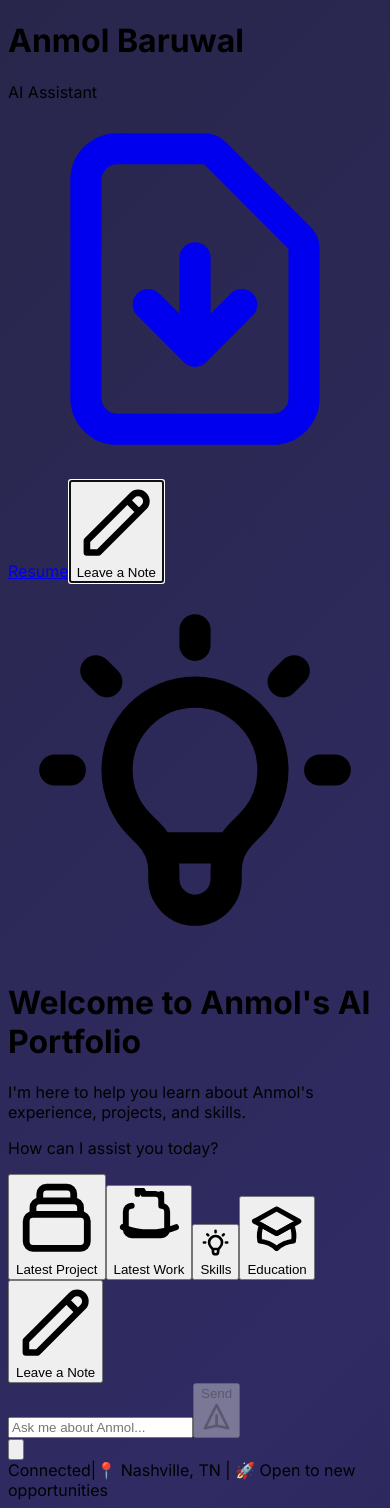
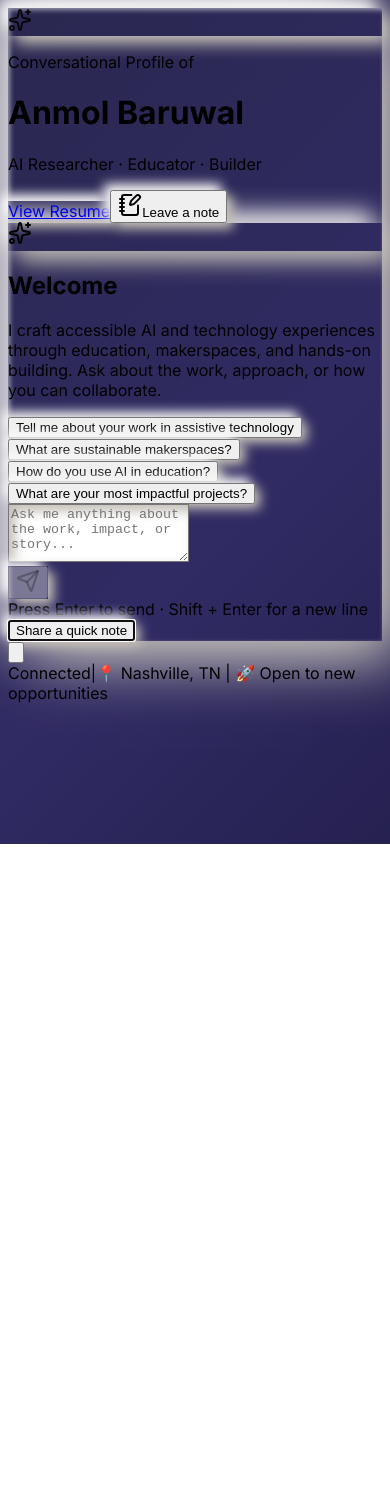
Before and after one commit to Anmolbaral/PersonalWebsite-Anmol, a React (Vite) app in the folder frontend/: page / in a window 390 px wide. After the commit the page ends 844 px from the top, so only its background shows below. Built offline with nearby package versions, Linux system fonts and the light colour scheme.

Commit message:
Updated UI

```diff
--- a/frontend/src/components/ChatWindow.tsx
+++ b/frontend/src/components/ChatWindow.tsx
@@ -1,4 +1,5 @@
-import React, { useState, useRef, useEffect } from 'react';
+import React, { useEffect, useRef, useState } from 'react';
+import { Send, Sparkles, NotebookPen } from 'lucide-react';
 import MessageBubble from './MessageBubble';
 import LeaveNote from './LeaveNote';
 import type { Message } from '../types';
@@ -9,31 +10,47 @@ interface ChatWindowProps {
   onSendMessage: (message: string) => void;
 }
 
+const quick_prompts = [
+  "Tell me about your work in assistive technology",
+  "What are sustainable makerspaces?",
+  "How do you use AI in education?",
+  "What are your most impactful projects?",
+];
+
+const HammerAnimation: React.FC = () => (
+  <div className="flex items-center gap-3 h-16 relative">
+    <div className="text-4xl animate-worker-bounce">👷</div>
+    <div className="relative animate-hammer-swing origin-left">
+      <div className="text-3xl">🔨</div>
+    </div>
+    <div className="absolute left-16 top-4">
+      <div className="text-xl animate-spark-1">✨</div>
+      <div className="text-lg animate-spark-2 absolute left-2 -top-1">💥</div>
+      <div className="text-sm animate-spark-3 absolute -left-1 top-1">⚡</div>
+    </div>
+  </div>
+);
+
 const ChatWindow: React.FC<ChatWindowProps> = ({ messages, isLoading, onSendMessage }) => {
   const [inputValue, setInputValue] = useState('');
   const [isLeaveNoteOpen, setIsLeaveNoteOpen] = useState(false);
   const messagesEndRef = useRef<HTMLDivElement>(null);
   const leaveNoteButtonRef = useRef<HTMLButtonElement>(null);
+  const inputRef = useRef<HTMLTextAreaElement>(null);
 
-  // Auto-scroll to bottom when new messages arrive
-  // Debounced to avoid excessive scrolling during streaming
   const scroll_to_bottom = () => {
     messagesEndRef.current?.scrollIntoView({ behavior: 'smooth' });
   };
 
   useEffect(() => {
-    // Only scroll if there are messages
-    if (messages.length > 0) {
-      // Use requestAnimationFrame for better performance
+    if (messages.length > 0 || isLoading) {
       const timeoutId = setTimeout(() => {
         scroll_to_bottom();
-      }, 100); // Small delay to batch rapid updates during streaming
-
+      }, 100);
       return () => clearTimeout(timeoutId);
     }
-  }, [messages]);
+  }, [messages, isLoading]);
 
-  // Handle chat form submission
   const handle_submit = (e: React.FormEvent) => {
     e.preventDefault();
     if (inputValue.trim() && !isLoading) {
@@ -42,169 +59,238 @@ const ChatWindow: React.FC<ChatWindowProps> = ({ messages, isLoading, onSendMess
     }
   };
 
-  // Handle Enter key to send message
-  const handle_key_press = (e: React.KeyboardEvent) => {
+  const handle_key_down = (e: React.KeyboardEvent<HTMLTextAreaElement>) => {
     if (e.key === 'Enter' && !e.shiftKey) {
       e.preventDefault();
       handle_submit(e);
     }
   };
 
+  const handle_prompt_click = (prompt: string) => {
+    setInputValue(prompt);
+    inputRef.current?.focus();
+  };
+
   return (
-    <div className="relative">
-      <div className="w-full max-w-10xl h-[95vh] max-h-[900px] bg-[var(--chat-bg)] backdrop-blur-xl border border-[var(--border-color)] rounded-2xl shadow-2xl flex flex-col overflow-hidden transition-colors duration-500 mb-20">
-        {/* Hanging line effect */}
-        <div className="absolute bottom-[-20px] left-1/2 transform -translate-x-1/2 w-px h-5 bg-gradient-to-b from-[var(--border-color)] to-transparent"></div>
-
-        {/* Header */}
-        <div className="flex-shrink-0 p-10 border-b border-[var(--border-color)] flex items-center justify-between">
-          <div className="flex items-center space-x-4">
-            <div className="w-4 h-4 bg-green-400 rounded-full animate-pulse"></div>
-            <h1 className="text-[var(--text-primary)] font-semibold text-xl">Anmol Baruwal</h1>
-            <span className="text-[var(--text-secondary)] text-base">AI Assistant</span>
+    <div className="relative w-full">
+      <div
+        className="w-full max-w-6xl mx-auto min-h-[82vh] bg-[#e7e3dc] rounded-3xl flex flex-col overflow-hidden relative"
+        style={{
+          boxShadow: `
+            20px 20px 60px #c3beb6,
+            -20px -20px 60px #ffffff,
+            inset 2px 2px 5px rgba(255, 255, 255, 0.55),
+            inset -2px -2px 5px rgba(0, 0, 0, 0.04)
+          `,
+        }}
+      >
+        <div className="px-8 py-6 border-b border-[#d3cec6] relative z-10 bg-[#e7e3dc]/95 backdrop-blur">
+          <div className="flex items-center justify-between flex-wrap gap-4">
+            <div className="flex items-center gap-4">
+              <div
+                className="w-12 h-12 rounded-2xl bg-[#e7e3dc] flex items-center justify-center"
+                style={{
+                  boxShadow: `
+                    8px 8px 16px #c3beb6,
+                    -8px -8px 16px #ffffff
+                  `,
+                }}
+              >
+                <Sparkles className="w-6 h-6 text-stone-700 animate-pulse-subtle" />
               </div>
-          <div className="flex pl-20 items-center space-x-4">
+              <div>
+                <p className="text-base text-stone-500">Conversational Profile of</p>
+                <h1 className="text-xl md:text-2xl font-semibold text-stone-800">Anmol Baruwal</h1>
+                <p className="text-sm text-stone-500">AI Researcher · Educator · Builder</p>
+              </div>
+            </div>
+            <div className="flex items-center gap-3 flex-wrap">
               <a
                 href="/api/resume"
                 target="_blank"
                 rel="noopener noreferrer"
-              className="bg-blue-500 hover:bg-blue-600 text-white px-5 py-3 rounded-lg text-base font-medium transition-all duration-200 flex items-center space-x-2 focus:outline-none focus:ring-2 focus:ring-blue-500 focus:ring-offset-2"
+                className="text-sm font-medium text-stone-700 px-4 py-3 rounded-xl bg-[#e7e3dc] transition-all"
+                style={{
+                  boxShadow: `
+                    6px 6px 12px #c3beb6,
+                    -6px -6px 12px #ffffff
+                  `,
+                }}
               >
-              <svg className="w-5 h-5" fill="none" stroke="currentColor" viewBox="0 0 24 24">
-                <path strokeLinecap="round" strokeLinejoin="round" strokeWidth={2} d="M12 10v6m0 0l-3-3m3 3l3-3m2 8H7a2 2 0 01-2-2V5a2 2 0 012-2h5.586a1 1 0 01.707.293l5.414 5.414a1 1 0 01.293.707V19a2 2 0 01-2 2z" />
-              </svg>
-              <span>Resume</span>
+                View Resume
               </a>
               <button
-              ref={leaveNoteButtonRef}
                 onClick={() => setIsLeaveNoteOpen(true)}
-              className="bg-gradient-to-r from-pink-500 to-orange-500 hover:from-pink-600 hover:to-orange-600 text-white px-5 py-3 rounded-lg text-base font-medium transition-all duration-200 flex items-center space-x-2 focus:outline-none focus:ring-2 focus:ring-pink-500 focus:ring-offset-2"
+                className="flex items-center gap-2 text-sm font-medium text-stone-700 px-4 py-3 rounded-xl bg-[#e7e3dc] transition-all"
+                style={{
+                  boxShadow: `
+                    6px 6px 12px #c3beb6,
+                    -6px -6px 12px #ffffff
+                  `,
+                }}
               >
-              <svg className="w-5 h-5" fill="none" stroke="currentColor" viewBox="0 0 24 24">
-                <path strokeLinecap="round" strokeLinejoin="round" strokeWidth={2} d="M15.232 5.232l3.536 3.536m-2.036-5.036a2.5 2.5 0 113.536 3.536L6.5 21.036H3v-3.572L16.732 3.732z" />
-              </svg>
-              <span>Leave a Note</span>
+                <NotebookPen className="w-4 h-4" />
+                Leave a note
               </button>
             </div>
           </div>
-
-      {/* Messages Area */}
-      <div className="flex-grow p-8 overflow-y-auto space-y-8">
-        {messages.length === 0 ? (
-          <div className="text-center text-[var(--text-secondary)] mt-8">
-            {/* Jarvis-like symbol */}
-            <div className="mb-6">
-              <div className="inline-flex items-center justify-center w-20 h-20 bg-gradient-to-r from-blue-500 to-purple-600 rounded-full shadow-lg mb-4">
-                <svg className="w-10 h-10 text-white" fill="none" stroke="currentColor" viewBox="0 0 24 24">
-                  <path strokeLinecap="round" strokeLinejoin="round" strokeWidth={2} d="M9.663 17h4.673M12 3v1m6.364 1.636l-.707.707M21 12h-1M4 12H3m3.343-5.657l-.707-.707m2.828 9.9a5 5 0 117.072 0l-.548.547A3.374 3.374 0 0014 18.469V19a2 2 0 11-4 0v-.531c0-.895-.356-1.754-.988-2.386l-.548-.547z" />
-                </svg>
-              </div>
-              <div className="animate-pulse">
-                <div className="w-2 h-2 bg-blue-400 rounded-full inline-block mx-1"></div>
-                <div className="w-2 h-2 bg-purple-400 rounded-full inline-block mx-1"></div>
-                <div className="w-2 h-2 bg-pink-400 rounded-full inline-block mx-1"></div>
-              </div>
         </div>
 
-            {/* Welcome message */}
-            <div className="mb-8">
-              <h1 className="text-3xl font-bold text-[var(--text-primary)] mb-4 bg-gradient-to-r from-blue-400 to-purple-400 bg-clip-text text-transparent">
-                Welcome to Anmol's AI Portfolio
-              </h1>
-              <p className="text-base mb-2 text-[var(--text-secondary)]">I'm here to help you learn about Anmol's experience, projects, and skills.</p>
-              <p className="text-sm text-[var(--text-secondary)]">How can I assist you today?</p>
+        <div className="flex-1 overflow-y-auto px-6 md:px-8 py-8 space-y-6 relative z-10 bg-[#e7e3dc]">
+          {messages.length === 0 ? (
+            <div className="h-full flex flex-col items-center justify-center text-center space-y-6 px-4">
+              <div
+                className="w-20 h-20 rounded-full bg-[#e7e3dc] flex items-center justify-center relative"
+                style={{
+                  boxShadow: `
+                    10px 10px 24px #c3beb6,
+                    -10px -10px 24px #ffffff
+                  `,
+                }}
+              >
+                <Sparkles className="w-10 h-10 text-stone-600 animate-float" />
               </div>
-            <div className="flex flex-wrap justify-center gap-4">
+              <div className="space-y-2 max-w-2xl">
+                <h2 className="text-2xl font-semibold text-stone-800">Welcome</h2>
+                <p className="text-stone-600 leading-relaxed">
+                  I craft accessible AI and technology experiences through education, makerspaces, and hands-on building.
+                  Ask about the work, approach, or how you can collaborate.
+                </p>
+              </div>
+              <div className="flex flex-wrap gap-2 justify-center max-w-3xl">
+                {quick_prompts.map((prompt) => (
                   <button
-                onClick={() => onSendMessage("Tell me about your latest project")}
-                className="bg-green-500 hover:bg-green-600 text-white px-5 py-3 rounded-lg text-base font-medium transition-all duration-200 flex items-center space-x-2 focus:outline-none focus:ring-2 focus:ring-green-500 focus:ring-offset-2"
+                    key={prompt}
+                    type="button"
+                    onClick={() => handle_prompt_click(prompt)}
+                    className="px-4 py-2 text-sm bg-[#e7e3dc] text-stone-700 rounded-lg transition-all hover:scale-[1.02]"
+                    style={{
+                      boxShadow: `
+                        5px 5px 12px #c3beb6,
+                        -5px -5px 12px #ffffff
+                      `,
+                    }}
+                    onMouseDown={(e) => {
+                      e.currentTarget.style.boxShadow = 'inset 5px 5px 12px #c3beb6, inset -5px -5px 12px #ffffff';
+                    }}
+                    onMouseUp={(e) => {
+                      e.currentTarget.style.boxShadow = '5px 5px 12px #c3beb6, -5px -5px 12px #ffffff';
+                    }}
+                    onMouseLeave={(e) => {
+                      e.currentTarget.style.boxShadow = '5px 5px 12px #c3beb6, -5px -5px 12px #ffffff';
+                    }}
                   >
-                <svg className="w-5 h-5" fill="none" stroke="currentColor" viewBox="0 0 24 24">
-                  <path strokeLinecap="round" strokeLinejoin="round" strokeWidth={2} d="M19 11H5m14 0a2 2 0 012 2v6a2 2 0 01-2 2H5a2 2 0 01-2-2v-6a2 2 0 012-2m14 0V9a2 2 0 00-2-2M5 11V9a2 2 0 012-2m0 0V5a2 2 0 012-2h6a2 2 0 012 2v2M7 7h10" />
-                </svg>
-                <span>Latest Project</span>
+                    {prompt}
                   </button>
-              <button
-                onClick={() => onSendMessage("Tell me about your latest work experience")}
-                className="bg-purple-500 hover:bg-purple-600 text-white px-5 py-3 rounded-lg text-base font-medium transition-all duration-200 flex items-center space-x-2 focus:outline-none focus:ring-2 focus:ring-purple-500 focus:ring-offset-2"
-              >
-                <svg className="w-5 h-5" fill="none" stroke="currentColor" viewBox="0 0 24 24">
-                  <path strokeLinecap="round" strokeLinejoin="round" strokeWidth={2} d="M21 13.255A23.931 23.931 0 0112 15c-3.183 0-6.22-.62-9-1.745M16 6V4a2 2 0 00-2-2h-4a2 2 0 00-2-2v2m8 0V6a2 2 0 012 2v6a2 2 0 01-2 2H6a2 2 0 01-2-2V8a2 2 0 012-2V6" />
-                </svg>
-                <span>Latest Work</span>
-              </button>
-              <button
-                onClick={() => onSendMessage("What are your skills?")}
-                className="bg-orange-500 hover:bg-orange-600 text-white px-5 py-3 rounded-lg text-base font-medium transition-all duration-200 flex items-center space-x-2 focus:outline-none focus:ring-2 focus:ring-orange-500 focus:ring-offset-2"
-              >
-                <svg className="w-5 h-5" fill="none" stroke="currentColor" viewBox="0 0 24 24">
-                  <path strokeLinecap="round" strokeLinejoin="round" strokeWidth={2} d="M9.663 17h4.673M12 3v1m6.364 1.636l-.707.707M21 12h-1M4 12H3m3.343-5.657l-.707-.707m2.828 9.9a5 5 0 117.072 0l-.548.547A3.374 3.374 0 0014 18.469V19a2 2 0 11-4 0v-.531c0-.895-.356-1.754-.988-2.386l-.548-.547z" />
-                </svg>
-                <span>Skills</span>
-              </button>
-              <button
-                onClick={() => onSendMessage("Tell me about your education")}
-                className="bg-indigo-500 hover:bg-indigo-600 text-white px-5 py-3 rounded-lg text-base font-medium transition-all duration-200 flex items-center space-x-2 focus:outline-none focus:ring-2 focus:ring-indigo-500 focus:ring-offset-2"
-              >
-                <svg className="w-5 h-5" fill="none" stroke="currentColor" viewBox="0 0 24 24">
-                  <path strokeLinecap="round" strokeLinejoin="round" strokeWidth={2} d="M12 14l9-5-9-5-9 5 9 5z" />
-                  <path strokeLinecap="round" strokeLinejoin="round" strokeWidth={2} d="M12 14l6.16-3.422a12.083 12.083 0 01.665 6.479A11.952 11.952 0 0012 20.055a11.952 11.952 0 00-6.824-2.998 12.078 12.078 0 01.665-6.479L12 14z" />
-                </svg>
-                <span>Education</span>
-              </button>
-              <button
-                onClick={() => setIsLeaveNoteOpen(true)}
-                className="bg-gradient-to-r from-pink-500 to-orange-500 hover:from-pink-600 hover:to-orange-600 text-white px-5 py-3 rounded-lg text-base font-medium transition-all duration-200 flex items-center space-x-2 focus:outline-none focus:ring-2 focus:ring-pink-500 focus:ring-offset-2"
-              >
-                <svg className="w-5 h-5" fill="none" stroke="currentColor" viewBox="0 0 24 24">
-                  <path strokeLinecap="round" strokeLinejoin="round" strokeWidth={2} d="M15.232 5.232l3.536 3.536m-2.036-5.036a2.5 2.5 0 113.536 3.536L6.5 21.036H3v-3.572L16.732 3.732z" />
-                </svg>
-                <span>Leave a Note</span>
-              </button>
+                ))}
               </div>
             </div>
           ) : (
-          messages.map((message) => (
+            <>
+              {messages.map((message) => (
                 <MessageBubble key={message.id} message={message} />
-          ))
+              ))}
+              {isLoading && (
+                <div className="flex justify-start animate-slide-in">
+                  <div
+                    className="bg-[#e7e3dc] rounded-2xl px-5 py-4"
+                    style={{
+                      boxShadow: '6px 6px 12px #c3beb6, -6px -6px 12px #ffffff',
+                    }}
+                  >
+                    <div className="flex gap-3 items-center">
+                      <HammerAnimation />
+                      <span className="text-xs text-stone-600 font-medium">crafting response...</span>
+                    </div>
+                  </div>
+                </div>
               )}
-        {isLoading && (
-          <div className="flex items-center space-x-2">
-            <div className="w-2 h-2 bg-[var(--text-secondary)] rounded-full animate-bounce"></div>
-            <div className="w-2 h-2 bg-[var(--text-secondary)] rounded-full animate-bounce" style={{ animationDelay: '0.1s' }}></div>
-            <div className="w-2 h-2 bg-[var(--text-secondary)] rounded-full animate-bounce" style={{ animationDelay: '0.2s' }}></div>
-          </div>
+            </>
           )}
           <div ref={messagesEndRef} />
         </div>
 
-      {/* Input Area */}
-      <div className="flex-shrink-0 p-6 border-t border-[var(--border-color)]">
-        <form onSubmit={handle_submit} className="flex space-x-4">
-          <input
-            type="text"
+        <div className="px-6 md:px-8 py-6 border-t border-[#d3cec6] bg-[#e7e3dc] relative z-10">
+          <form onSubmit={handle_submit} className="flex flex-col gap-3">
+            <div className="flex gap-3 items-end">
+              <div className="flex-1 relative">
+                <textarea
+                  ref={inputRef}
                   value={inputValue}
                   onChange={(e) => setInputValue(e.target.value)}
-            onKeyPress={handle_key_press}
-            placeholder="Ask me about Anmol..."
-            disabled={isLoading}
-            className="flex-1 bg-[var(--input-bg)] text-[var(--text-primary)] placeholder-[var(--text-secondary)] border border-[var(--border-color)] rounded-xl px-5 py-4 focus:outline-none focus:ring-2 focus:ring-blue-500 focus:border-transparent backdrop-blur-sm transition-all duration-200 text-base"
+                  onKeyDown={handle_key_down}
+                  placeholder="Ask me anything about the work, impact, or story..."
+                  rows={1}
+                  className="w-full px-4 py-3 bg-[#e7e3dc] border-none rounded-xl resize-none focus:outline-none transition-all text-stone-800 placeholder-stone-400"
+                  style={{
+                    maxHeight: '140px',
+                    minHeight: '52px',
+                    boxShadow: 'inset 6px 6px 12px #c3beb6, inset -6px -6px 12px #ffffff',
+                  }}
+                  onFocus={(e) => {
+                    e.currentTarget.style.boxShadow = 'inset 7px 7px 14px #c3beb6, inset -7px -7px 14px #ffffff';
+                  }}
+                  onBlur={(e) => {
+                    e.currentTarget.style.boxShadow = 'inset 6px 6px 12px #c3beb6, inset -6px -6px 12px #ffffff';
+                  }}
                 />
+              </div>
               <button
                 type="submit"
                 disabled={isLoading || !inputValue.trim()}
-            className="bg-blue-500 hover:bg-blue-600 disabled:bg-gray-500 disabled:cursor-not-allowed text-white px-7 py-4 rounded-xl font-medium transition-all duration-200 flex items-center space-x-2 text-base focus:outline-none focus:ring-2 focus:ring-blue-500 focus:ring-offset-2"
+                className="px-5 py-3 bg-[#e7e3dc] text-stone-700 rounded-xl disabled:opacity-40 disabled:cursor-not-allowed transition-all flex items-center justify-center min-w-[52px] h-[52px] group"
+                style={{
+                  boxShadow: '6px 6px 12px #c3beb6, -6px -6px 12px #ffffff',
+                }}
+                onMouseDown={(e) => {
+                  if (!e.currentTarget.disabled) {
+                    e.currentTarget.style.boxShadow = 'inset 6px 6px 12px #c3beb6, inset -6px -6px 12px #ffffff';
+                  }
+                }}
+                onMouseUp={(e) => {
+                  if (!e.currentTarget.disabled) {
+                    e.currentTarget.style.boxShadow = '6px 6px 12px #c3beb6, -6px -6px 12px #ffffff';
+                  }
+                }}
+                onMouseLeave={(e) => {
+                  if (!e.currentTarget.disabled) {
+                    e.currentTarget.style.boxShadow = '6px 6px 12px #c3beb6, -6px -6px 12px #ffffff';
+                  }
+                }}
               >
-            <span>Send</span>
-            <svg className="w-5 h-5" fill="none" stroke="currentColor" viewBox="0 0 24 24">
-              <path strokeLinecap="round" strokeLinejoin="round" strokeWidth={2} d="M12 19l9 2-9-18-9 18 9-2zm0 0v-8" />
-            </svg>
+                <Send className="w-5 h-5 group-hover:translate-x-0.5 group-hover:-translate-y-0.5 transition-transform" />
               </button>
+            </div>
+            <div className="flex items-center justify-between text-xs text-stone-500">
+              <span>Press Enter to send · Shift + Enter for a new line</span>
+              <button
+                type="button"
+                ref={leaveNoteButtonRef}
+                onClick={() => setIsLeaveNoteOpen(true)}
+                className="px-4 py-2 rounded-lg text-stone-700 bg-[#e7e3dc] transition-all"
+                style={{
+                  boxShadow: `
+                    5px 5px 12px #c3beb6,
+                    -5px -5px 12px #ffffff
+                  `,
+                }}
+                onMouseDown={(e) => {
+                  e.currentTarget.style.boxShadow = 'inset 5px 5px 12px #c3beb6, inset -5px -5px 12px #ffffff';
+                }}
+                onMouseUp={(e) => {
+                  e.currentTarget.style.boxShadow = '5px 5px 12px #c3beb6, -5px -5px 12px #ffffff';
+                }}
+                onMouseLeave={(e) => {
+                  e.currentTarget.style.boxShadow = '5px 5px 12px #c3beb6, -5px -5px 12px #ffffff';
+                }}
+              >
+                Share a quick note
+              </button>
+            </div>
           </form>
         </div>
       </div>
 
-      {/* Leave Note Modal */}
       <LeaveNote
         isOpen={isLeaveNoteOpen}
         onClose={() => setIsLeaveNoteOpen(false)}
--- a/frontend/src/index.css
+++ b/frontend/src/index.css
@@ -1,3 +1,4 @@
+/* Tailwind CSS directives - processed at build time */
 @tailwind base;
 @tailwind components;
 @tailwind utilities;
@@ -73,3 +74,163 @@ body {
 ::-webkit-scrollbar-thumb:hover {
     background: rgba(255, 255, 255, 0.5);
 }
+
+@keyframes fadeIn-soft {
+    from {
+        opacity: 0;
+        transform: translateY(10px);
+    }
+    to {
+        opacity: 1;
+        transform: translateY(0);
+    }
+}
+
+@keyframes slideIn-up {
+    from {
+        opacity: 0;
+        transform: translateY(15px) scale(0.96);
+    }
+    to {
+        opacity: 1;
+        transform: translateY(0) scale(1);
+    }
+}
+
+@keyframes float {
+    0%, 100% {
+        transform: translateY(0);
+    }
+    50% {
+        transform: translateY(-8px);
+    }
+}
+
+@keyframes pulse-subtle {
+    0%, 100% {
+        opacity: 1;
+    }
+    50% {
+        opacity: 0.7;
+    }
+}
+
+@keyframes hammer-swing {
+    0% {
+        transform: rotate(0deg) translateX(0);
+    }
+    15% {
+        transform: rotate(-20deg) translateX(-4px);
+    }
+    25% {
+        transform: rotate(-100deg) translateX(8px);
+    }
+    30% {
+        transform: rotate(-105deg) translateX(8px);
+    }
+    35% {
+        transform: rotate(-100deg) translateX(8px);
+    }
+    100% {
+        transform: rotate(0deg) translateX(0);
+    }
+}
+
+@keyframes worker-bounce {
+    0%, 100% {
+        transform: translateY(0);
+    }
+    25% {
+        transform: translateY(-2px);
+    }
+}
+
+@keyframes spark-1 {
+    0%, 100% {
+        opacity: 0;
+        transform: translate(0, 0) scale(0) rotate(0deg);
+    }
+    20% {
+        opacity: 0;
+    }
+    28% {
+        opacity: 1;
+        transform: translate(-8px, -8px) scale(1.2) rotate(180deg);
+    }
+    50% {
+        opacity: 0;
+        transform: translate(-12px, -12px) scale(0.5) rotate(360deg);
+    }
+}
+
+@keyframes spark-2 {
+    0%, 100% {
+        opacity: 0;
+        transform: translate(0, 0) scale(0) rotate(0deg);
+    }
+    20% {
+        opacity: 0;
+    }
+    28% {
+        opacity: 1;
+        transform: translate(-6px, -4px) scale(1) rotate(90deg);
+    }
+    50% {
+        opacity: 0;
+        transform: translate(-10px, -6px) scale(0.5) rotate(180deg);
+    }
+}
+
+@keyframes spark-3 {
+    0%, 100% {
+        opacity: 0;
+        transform: translate(0, 0) scale(0);
+    }
+    20% {
+        opacity: 0;
+    }
+    28% {
+        opacity: 1;
+        transform: translate(-4px, -6px) scale(1);
+    }
+    50% {
+        opacity: 0;
+        transform: translate(-8px, -10px) scale(0.5);
+    }
+}
+
+.animate-fade-in {
+    animation: fadeIn-soft 0.3s ease-out;
+}
+
+.animate-slide-in {
+    animation: slideIn-up 0.45s cubic-bezier(0.34, 1.56, 0.64, 1);
+}
+
+.animate-float {
+    animation: float 3s ease-in-out infinite;
+}
+
+.animate-pulse-subtle {
+    animation: pulse-subtle 2s ease-in-out infinite;
+}
+
+.animate-hammer-swing {
+    animation: hammer-swing 1.4s ease-in-out infinite;
+}
+
+.animate-worker-bounce {
+    animation: worker-bounce 1.4s ease-in-out infinite;
+}
+
+.animate-spark-1 {
+    animation: spark-1 1.4s ease-out infinite;
+}
+
+.animate-spark-2 {
+    animation: spark-2 1.4s ease-out infinite 0.05s;
+}
+
+.animate-spark-3 {
+    animation: spark-3 1.4s ease-out infinite 0.1s;
+}
--- a/package.json
+++ b/package.json
@@ -25,11 +25,13 @@
     "@vercel/analytics": "^1.3.1",
     "@vercel/node": "^5.5.23",
     "axios": "^1.6.7",
+    "lucide-react": "^0.562.0",
     "openai": "^4.98.0",
     "react": "^18.2.0",
     "react-dom": "^18.2.0",
     "react-markdown": "^9.0.1",
-    "remark-gfm": "^4.0.0"
+    "remark-gfm": "^4.0.0",
+    "tailwind": "^4.0.0"
   },
   "devDependencies": {
     "@types/node": "^20.11.19",
```
Also changed, not shown: frontend/src/components/MessageBubble.tsx (+52 -27 lines), 2 other files (tests, documents, lock files or other folders). Lines whose indentation alone changed are shown as unchanged.
